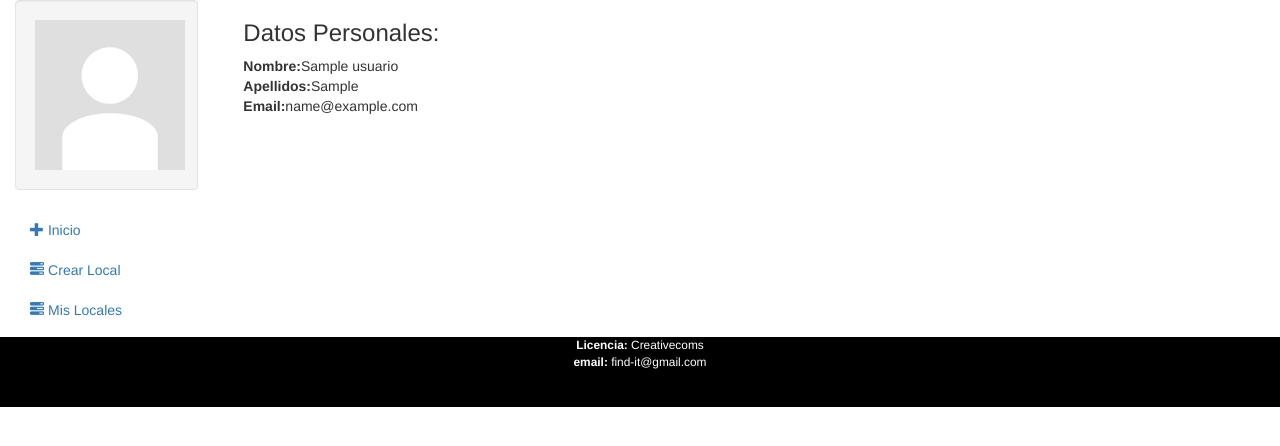
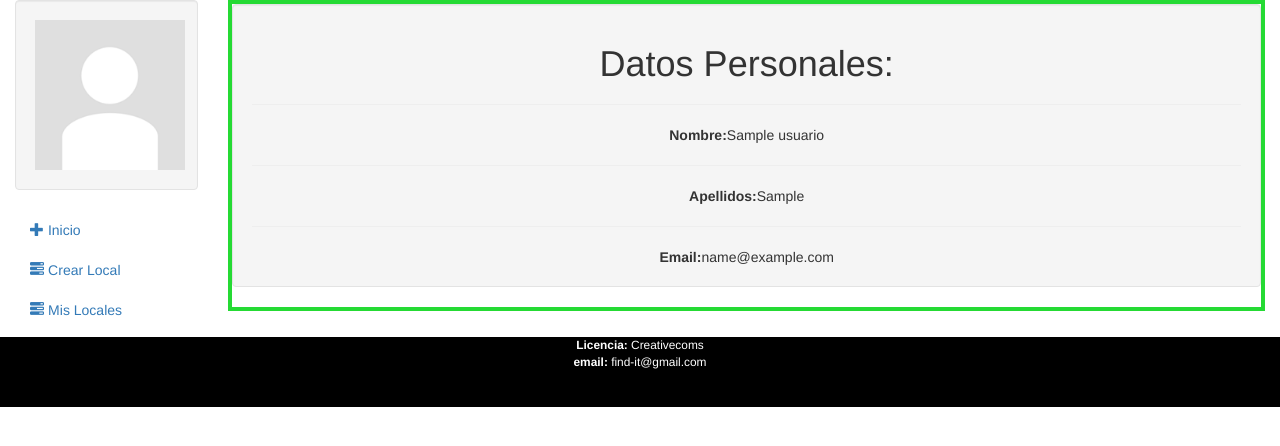
Before and after one commit to jlquichimbo/findit, a CodeIgniter app: page /findit/index.php/admin/index/index in a window 1280 px wide. Shown: the part 79-525 px from the top of the page. Run offline with CodeIgniter, Linux system fonts and the light colour scheme; the visitor is signed in with stand-in values (Sample User, id 1); tables that the repository leaves empty or names only in its code hold one stand-in row (values such as "Sample post"); some libraries are stand-ins or nearby versions.

```diff
--- a/application/views/usuarios/datos_registro.php
+++ b/application/views/usuarios/datos_registro.php
@@ -1,8 +1,10 @@
-
+<div style="border: 4px solid rgb(37, 218, 52);">
+<center>
 <?php
-
-echo "<div class='col-sm-10'><h3>Datos Personales:</h3><b>Nombre:</b>";
-echo $data_user[0]->nombres . "<br>";
-echo "<b>Apellidos:</b>" . $data_user[0]->apellidos . "<br>";
-echo "<b>Email:</b>" . $data_user[0]->email;
+echo "<div class='well'><h1>Datos Personales:</h1><hr>";
+echo "<b>Nombre:</b>".$data_user[0]->nombres . "<br><hr>";
+echo "<b>Apellidos:</b>" . $data_user[0]->apellidos . "<br><hr>";
+echo "<b>Email:</b>" . $data_user[0]->email."<br></hr>";
 ?>
+    </center>
+</div>
```
